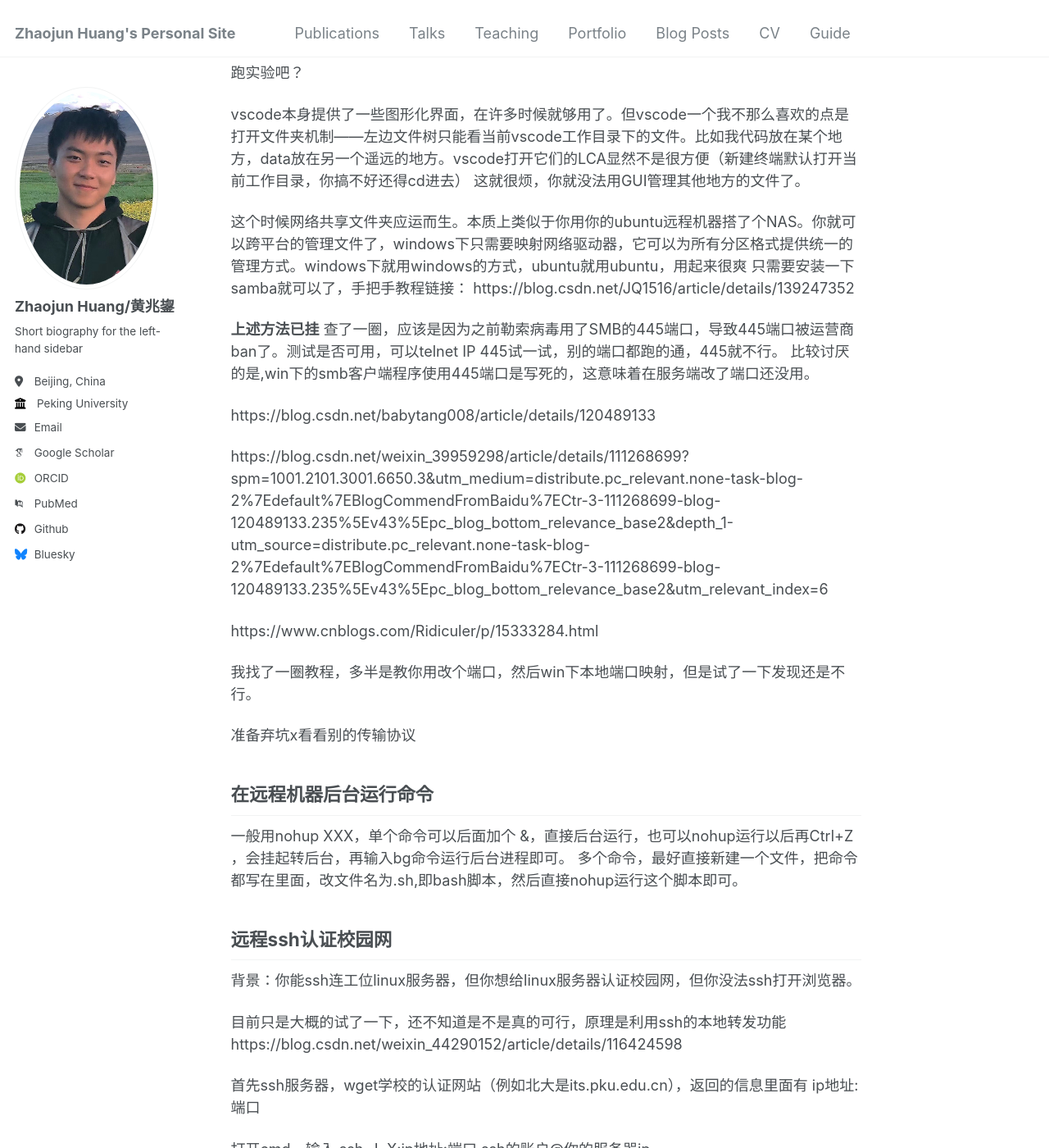
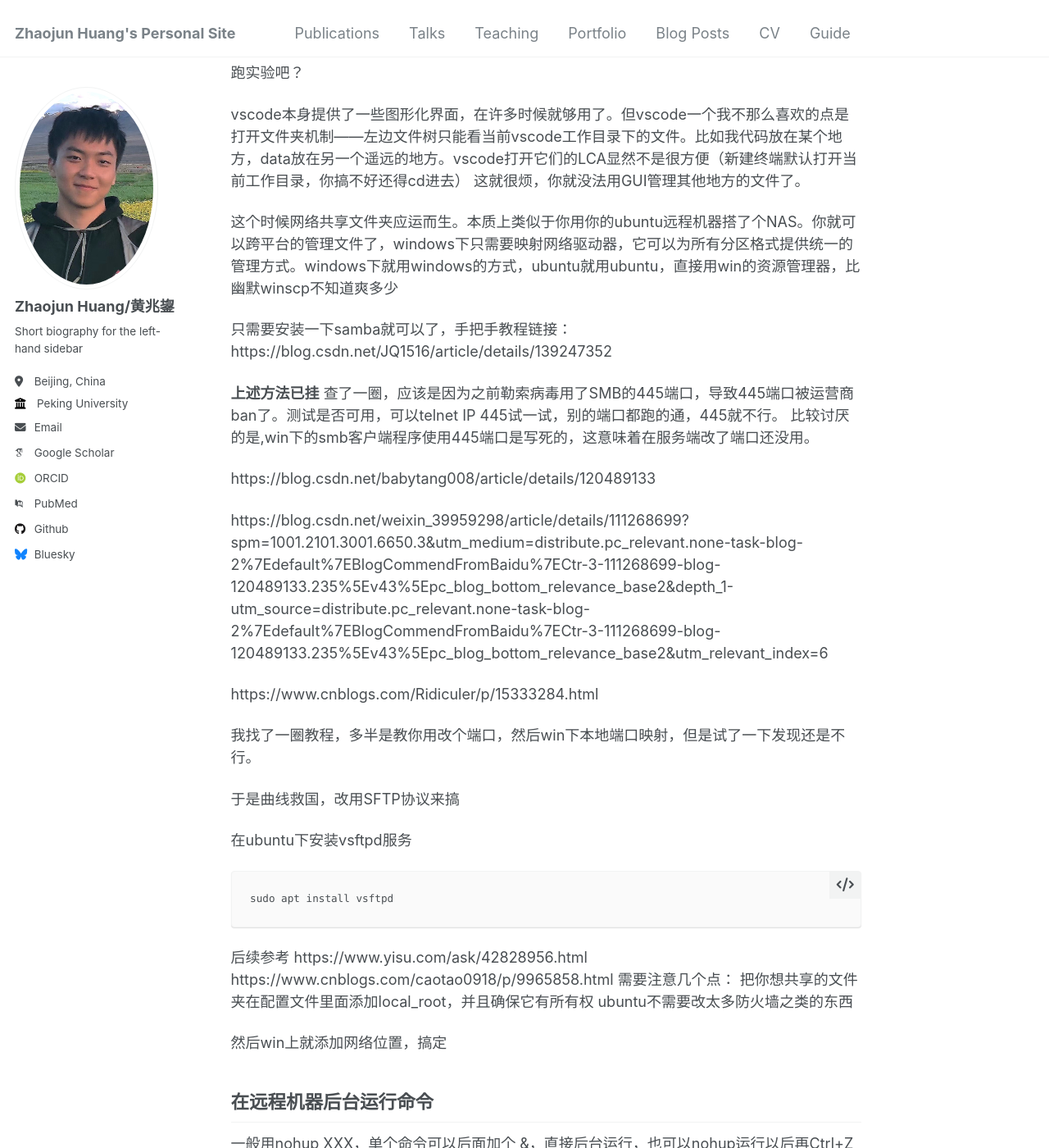
Before and after one commit to BAJimH/BAJimH.github.io, a Jekyll site: the page built from _posts/2024-11-02-ubuntu.md, in a window 1280 px wide and 1400 px high, scrolled down 275 px. Shown: the whole window at 82% size. Built offline with Jekyll 4.4.1, drawn with Linux system fonts in a browser that asks for light colours; some web fonts are replaced.

Commit message:
Update 2024-11-02-ubuntu.md

````diff
--- a/_posts/2024-11-02-ubuntu.md
+++ b/_posts/2024-11-02-ubuntu.md
@@ -15,7 +15,8 @@ tags:
 vscode本身提供了一些图形化界面，在许多时候就够用了。但vscode一个我不那么喜欢的点是打开文件夹机制——左边文件树只能看当前vscode工作目录下的文件。比如我代码放在某个地方，data放在另一个遥远的地方。vscode打开它们的LCA显然不是很方便（新建终端默认打开当前工作目录，你搞不好还得cd进去）
 这就很烦，你就没法用GUI管理其他地方的文件了。
 
-这个时候网络共享文件夹应运而生。本质上类似于你用你的ubuntu远程机器搭了个NAS。你就可以跨平台的管理文件了，windows下只需要映射网络驱动器，它可以为所有分区格式提供统一的管理方式。windows下就用windows的方式，ubuntu就用ubuntu，用起来很爽
+这个时候网络共享文件夹应运而生。本质上类似于你用你的ubuntu远程机器搭了个NAS。你就可以跨平台的管理文件了，windows下只需要映射网络驱动器，它可以为所有分区格式提供统一的管理方式。windows下就用windows的方式，ubuntu就用ubuntu，直接用win的资源管理器，比幽默winscp不知道爽多少
+
 只需要安装一下samba就可以了，手把手教程链接：
 https://blog.csdn.net/JQ1516/article/details/139247352
 
@@ -31,7 +32,21 @@ https://www.cnblogs.com/Ridiculer/p/15333284.html
 
 我找了一圈教程，多半是教你用改个端口，然后win下本地端口映射，但是试了一下发现还是不行。
 
-准备弃坑x看看别的传输协议
+于是曲线救国，改用SFTP协议来搞
+
+在ubuntu下安装vsftpd服务
+```
+sudo apt install vsftpd
+```
+
+后续参考
+https://www.yisu.com/ask/42828956.html
+https://www.cnblogs.com/caotao0918/p/9965858.html
+需要注意几个点：
+把你想共享的文件夹在配置文件里面添加local_root，并且确保它有所有权
+ubuntu不需要改太多防火墙之类的东西
+
+然后win上就添加网络位置，搞定
 
 ## 在远程机器后台运行命令
 
````
